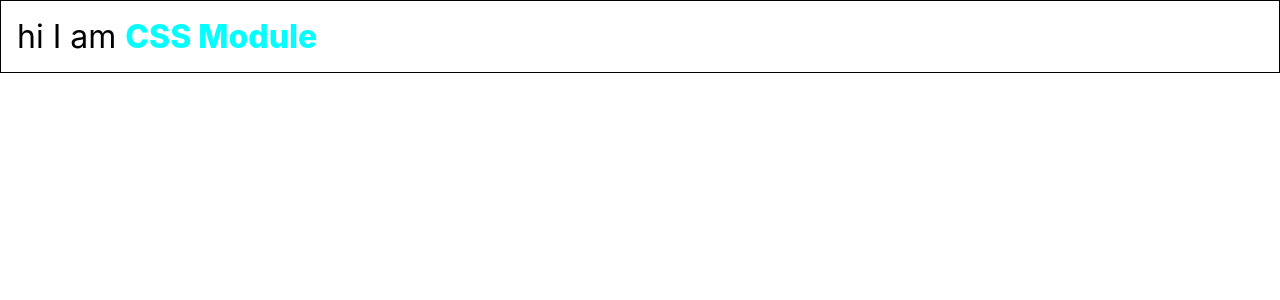
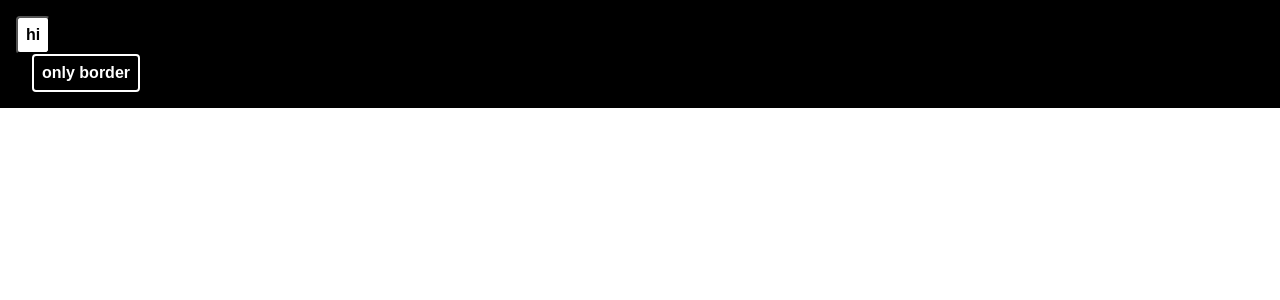
Before and after one commit to Dayoung3460/react-study, a React app: page / in a window 1280 px wide. Shown: the top 300 px of the page. Built offline with nearby package versions, Linux system fonts and the light colour scheme.

Commit message:
styled-component

```diff
--- a/package.json
+++ b/package.json
@@ -53,6 +53,7 @@
     "semver": "^7.3.5",
     "source-map-loader": "^3.0.0",
     "style-loader": "^3.3.1",
+    "styled-components": "^5.3.3",
     "tailwindcss": "^3.0.2",
     "terser-webpack-plugin": "^5.2.5",
     "web-vitals": "^2.1.3",
--- a/src/App.js
+++ b/src/App.js
@@ -8,12 +8,13 @@
 import Average from "./MyComponent/Average";
 import SassComponent from "./MyComponent/SassComponent";
 import CSSModule from "./MyComponent/CSSModule";
+import StyledComponent from "./MyComponent/StyledComponent";
 
 const App = () => {
   // const [visible, setVisible] = useState(false)
   return (
     <div>
-      <CSSModule/>
+      <StyledComponent/>
     </div>
   )
 }
--- a/src/MyComponent/CSSModule.js
+++ b/src/MyComponent/CSSModule.js
@@ -6,7 +6,7 @@
 
 const CSSModule = () => {
   return (
-    <div className={cx('wrapper', 'invented')}>
+    <div className={cx('wrapper', 'inverted')}>
       hi I am <span className="something">CSS Module</span>
     </div>
   );
--- /dev/null
+++ b/src/MyComponent/StyledComponent.js
@@ -0,0 +1,52 @@
+import React from 'react';
+import styled, { css } from 'styled-components'
+
+const Box = styled.div`
+  background: ${props => props.color || 'blue'};
+  padding: 1rem;
+  disdplay: flex;
+  `;
+
+const Button = styled.button`
+  background: white;
+  color: black;
+  border-radius: 4px;
+  padding: 0.5rem;
+  display: flex;
+  align-items: center;
+  justify-content: center;
+  box-sizing: border-box;
+  font-size: 1rem;
+  font-weight: 600;
+
+  &.hover {
+    background: rgba(255, 255,255, 0.9);
+  }
+
+  ${props =>
+    props.inverted &&
+          css `
+            background: none;
+            border: 2px solid white;
+            color: white;
+            &:hover {
+              background: white;
+              color: black;
+            }
+          `
+};
+  & + button {
+    margin-left: 1rem;
+  }
+`
+
+const StyledComponent = () => {
+  return (
+    <Box color="black">
+      <Button>hi</Button>
+      <Button inverted={true}>only border</Button>
+    </Box>
+  );
+};
+
+export default StyledComponent;
--- a/src/MyStyle/CSSModule.module.scss
+++ b/src/MyStyle/CSSModule.module.scss
@@ -3,7 +3,7 @@
   padding: 1rem;
   color: white;
   font-size: 2rem;
-  &.invented {
+  &.inverted {
     color: black;
     background: white;
     border: 1px solid black
```
Also changed, not shown: 1 other file (tests, documents, lock files or other folders).
